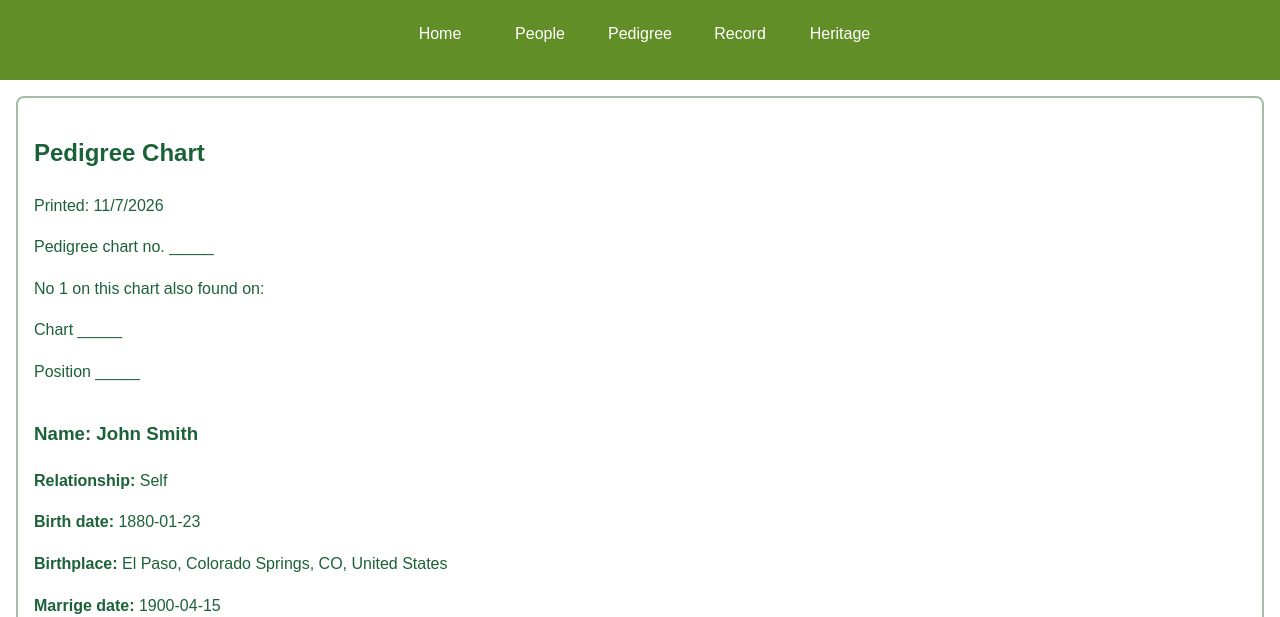
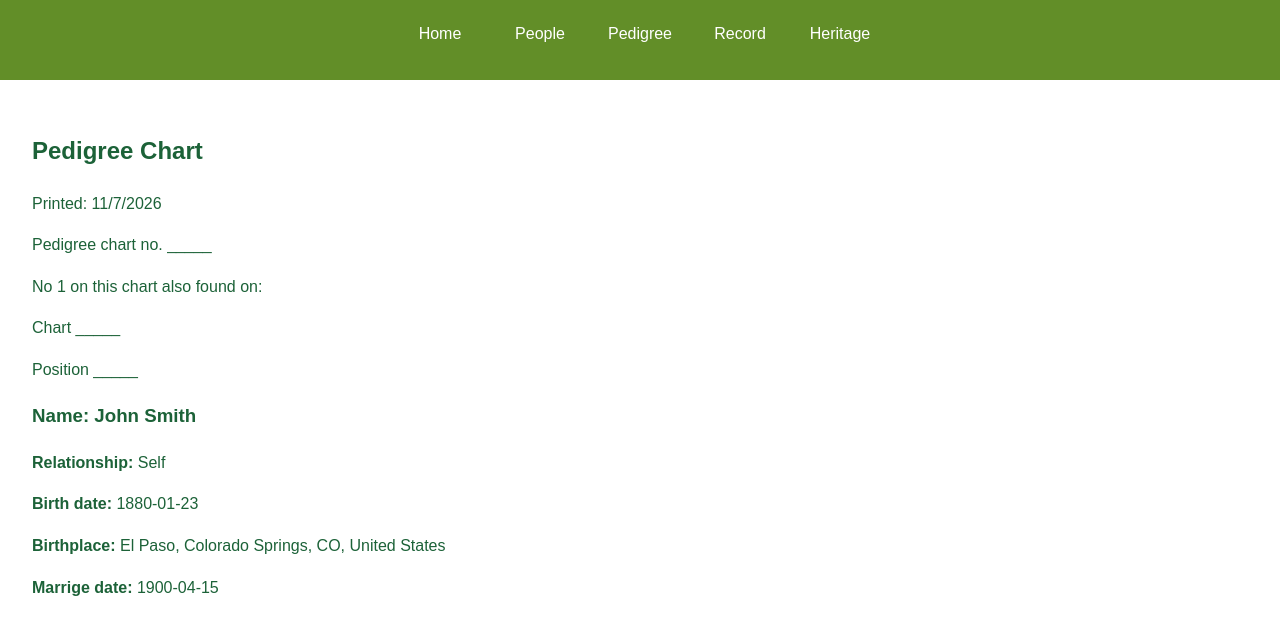
Before and after one commit to ada23018/team-project-wdd231, a plain HTML site: page pedigree.html in a window 1280 px wide. Shown: the part 170-787 px from the top of the page. Drawn offline with Linux system fonts and the light colour scheme.

Commit message:
fixed form and replaced it with section in the pedigree chart

```diff
--- a/pedigree.html
+++ b/pedigree.html
@@ -24,7 +24,7 @@
         </nav>
     </header>
     <main id="main-content" role="main">
-        <form id="person-form" <section class="pedigree-chart" aria-label="Pedigree Chart">
+        <section class="pedigree-chart" aria-label="Pedigree Chart">
             <div id="top-chart-info">
                 <h2>Pedigree Chart</h2>
                 <p id="todaysDate"></p>
@@ -37,7 +37,7 @@
             <div id="person-container">
 
             </div>
-            </section>
+        </section>
     </main>
 </body>
 
```
